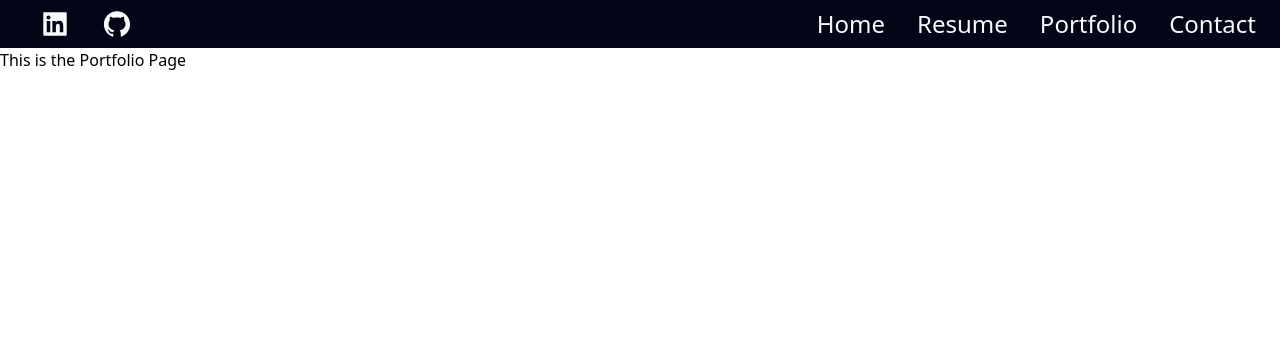
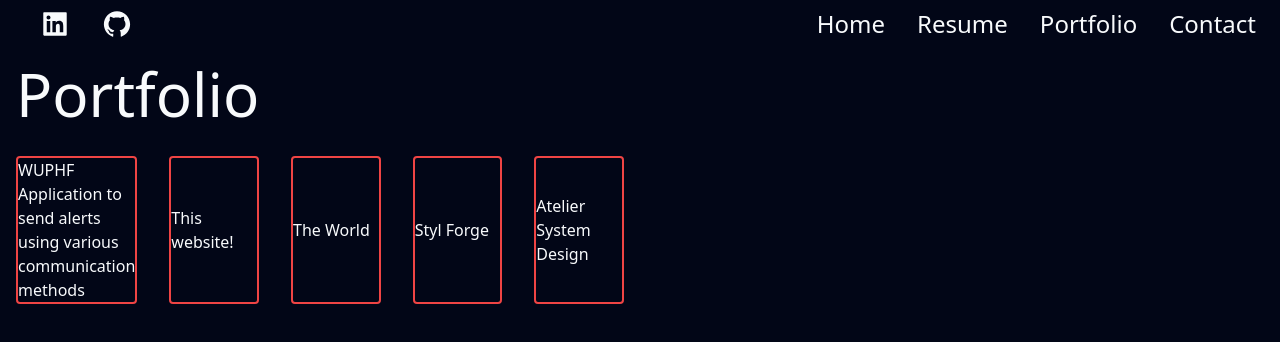
Before and after one commit to aitzeng/Personal-Website, a React (Create React App) app: page /portfolio in a window 1280 px wide. Shown: the top 342 px of the page. Built offline with nearby package versions, Linux system fonts and the light colour scheme.

Commit message:
Added links to portfolio

```diff
--- a/src/components/Portfolio.tsx
+++ b/src/components/Portfolio.tsx
@@ -2,8 +2,18 @@ import React from 'react';
 
 function Portfolio() {
   return (
-    <div>
-      <div>This is the Portfolio Page</div>
+    <div className="bg-slate-950 h-screen w-screen flex flex-col">
+      <div className="main">
+        <h3 className="text-slate-50 text-6xl mx-4 my-4">Portfolio</h3>
+        <div className="text-slate-50 flex w-1/2">
+          <a className="mx-4 my-4 border-red-500 border-2 rounded flex flex-col justify-center w-1/5" href="https://github.com/aitzeng/wuphf">
+          <span>WUPHF</span><span>Application to send alerts using various communication methods</span></a>
+          <a className="mx-4 my-4 border-red-500 border-2 rounded flex flex-col justify-center w-1/5" href="https://github.com/aitzeng/personal-website">This website!</a>
+          <a className="mx-4 my-4 border-red-500 border-2 rounded flex flex-col justify-center w-1/5" href="https://github.com/JoJos-Blue-Ocean/TheWorld">The World</a>
+          <a className="mx-4 my-4 border-red-500 border-2 rounded flex flex-col justify-center w-1/5" href="https://github.com/CBC-Ecommerce/styl-forge">Styl Forge</a>
+          <a className="mx-4 my-4 border-red-500 border-2 rounded flex flex-col justify-center w-1/5" href="https://github.com/luminescent-linguica">Atelier System Design</a>
+        </div>
+      </div>
     </div>
   )
 }
```
